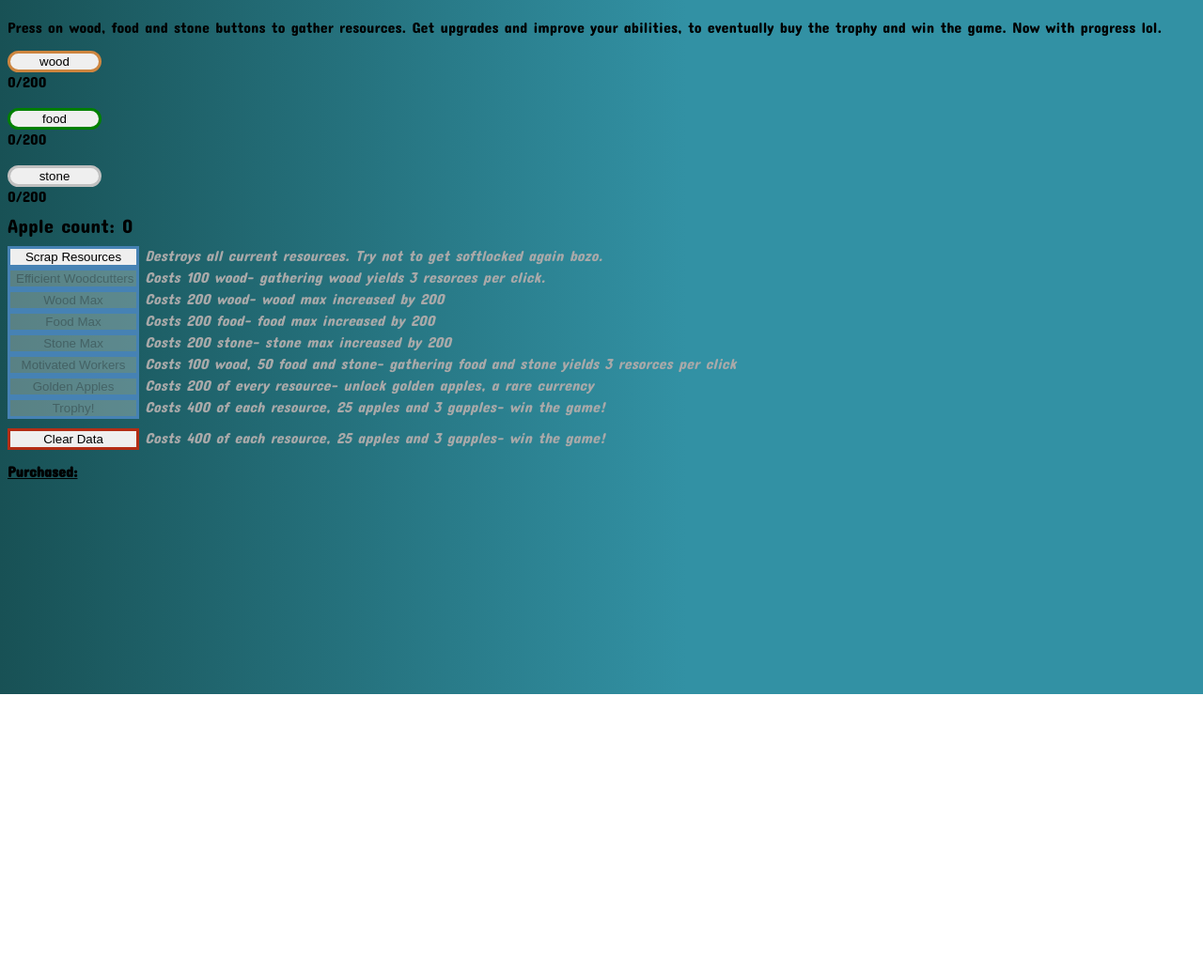
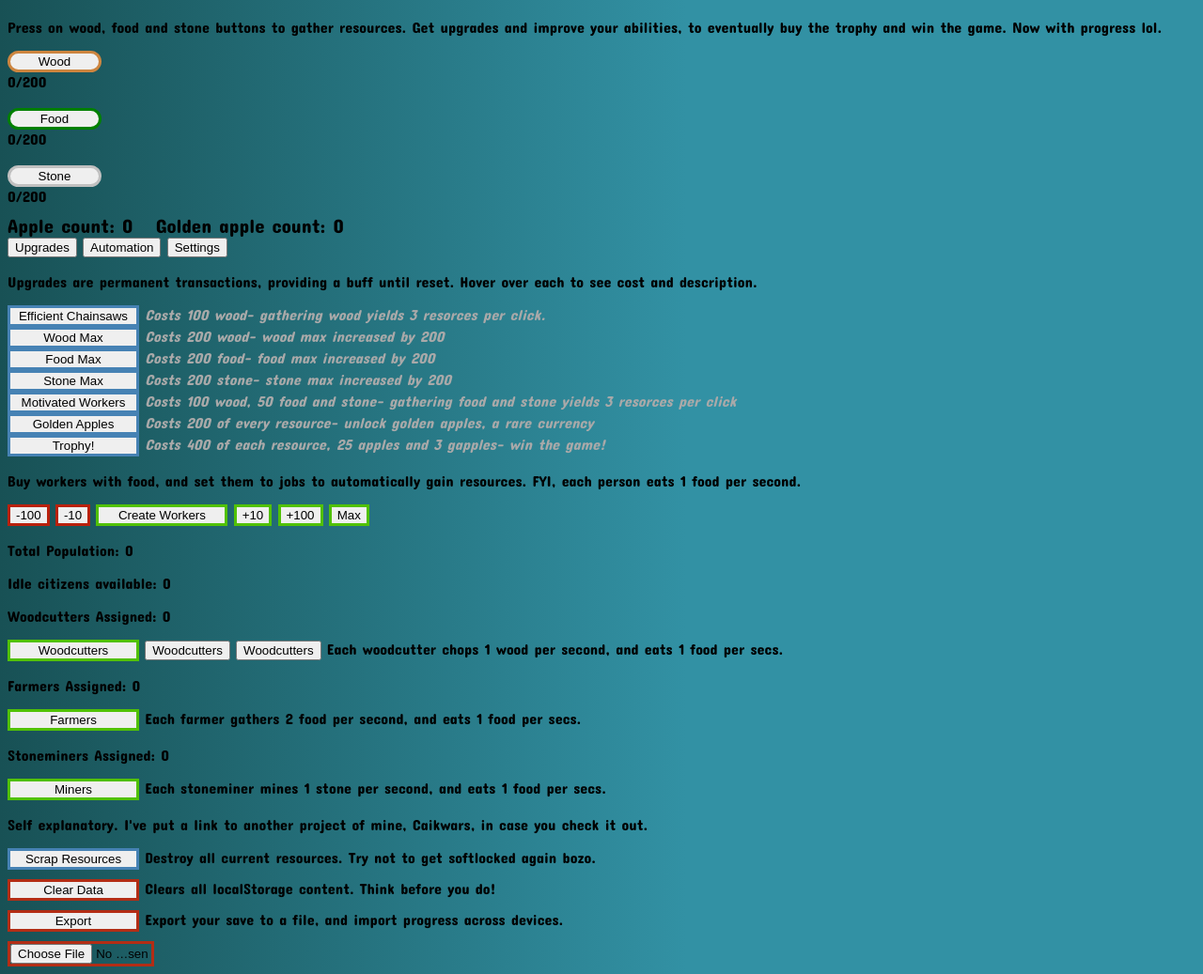
Before and after one commit to Ambush-4567/CivClicker, a plain HTML site: page index.html in a window 1280 px wide. Shown: the part 61-1098 px from the top of the page at 94% size. Before the commit the page ends 800 px from the top, so only its background shows below. Drawn offline with Linux system fonts and the light colour scheme.

Commit message:
Update index.html

```diff
--- a/index.html
+++ b/index.html
@@ -11,71 +11,91 @@
         <h1 id="header">Welcome To Shitty Civclicker V 1.1</h1>
         <p>Press on wood, food and stone buttons to gather resources. Get upgrades and improve your abilities, to eventually buy the trophy and win the game. Now with progress lol.</p>
     <div>
-        <section>
-        <input type="button" id="butt1" value="wood" onclick="woodGet()" style="border-radius: 30px; width: 100px; border: 3px solid rgb(205,133,63)"><br>
+        <input type="button" id="butt1" value="Wood" onclick="woodGet()" style="border-radius: 30px; width: 100px; border: 3px solid rgb(205,133,63)"><br>
         <span id="para1">0</span><span id="update">/200</span><br>
-        <br><input type="button" id="butt2" value="food" onclick="foodGet()" style="border-radius: 30px; width: 100px; border: 3px solid rgb(0,128,0)"><br>
+        <br><input type="button" id="butt2" value="Food" onclick="foodGet()" style="border-radius: 30px; width: 100px; border: 3px solid rgb(0,128,0)"><br>
         <span id="para2">0</span><span id="update2">/200</span><br>
-        <br><input type="button" id="butt3" value="stone" onclick="stoneGet()" style="border-radius: 30px; width: 100px; border: 3px solid rgb(192,192,192)"><br>
+        <br><input type="button" id="butt3" value="Stone" onclick="stoneGet()" style="border-radius: 30px; width: 100px; border: 3px solid rgb(192,192,192)"><br>
         <span id="para3">0</span><span id="update3">/200</span><br>
         <div>
         <span id="large">Apple count:&nbsp;<span id="appletxt">0&nbsp;&nbsp;</span><span id="gappletxt">&nbsp;Golden apple count:&nbsp;</span><span id="gappletxt2">0</span></span>
         </div>
-        </section>
     </div>
-    <div>
-        <section>
-        <span id="wrap1">
-        <input type="button" id="butt3.5" value="Scrap Resources" onclick="resDump()" style="width: 140px; border: 3px solid rgb(70,130,180)">
-        <span id="para3-5">Destroys all current resources. Try not to get softlocked again bozo.</span><br>
-        </span>
+    <input type="button" id="bar1" value="Upgrades" onclick="sect1()">
+    <input type="button" id="bar2" value="Automation" onclick="sect2()">
+    <input type="button" id="bar3" value="Settings" onclick="sect3()">
+    <!--Block for "Upgrades" section-->
+            <div id="box1">
+            <p id="header1">Upgrades are permanent transactions, providing a buff until reset. Hover over each to see cost and description.</p>
+            <span id="wrap1">
+            <input type="button" id="butt4" value="Efficient Chainsaws" onclick="woodUp()" style="width: 140px; border: 3px solid rgb(70,130,180)">
+            <span id="para4">Costs 100 wood- gathering wood yields 3 resorces per click.</span><br>
+            </span>
         <span id="wrap2">
-        <input type="button" id="butt4" value="Efficient Woodcutters" onclick="woodUp()" style="width: 140px; border: 3px solid rgb(70,130,180)">
-        <span id="para4">Costs 100 wood- gathering wood yields 3 resorces per click.</span><br>
-        </span>
-        <span id="wrap3">
         <input type="button" id="butt5" value="Wood Max" onclick="woodMax()" style="width: 140px; border: 3px solid rgb(70,130,180)">
         <span id="para5">Costs 200 wood- wood max increased by 200</span><br>
         </span>
-        <span id="wrap4">
+        <span id="wrap3">
         <input type="button" id="butt6" value="Food Max" onclick="foodMax()" style="width: 140px; border: 3px solid rgb(70,130,180)">
         <span id="para6">Costs 200 food- food max increased by 200</span><br>
         </span>
-        <span id="wrap5">
+        <span id="wrap4">
         <input type="button" id="butt7" value="Stone Max" onclick="stoneMax()" style="width: 140px; border: 3px solid rgb(70,130,180)">
         <span id="para7">Costs 200 stone- stone max increased by 200</span><br>
         </span>
-        <span id="wrap6">
+        <span id="wrap5">
         <input type="button" id="butt8" value="Motivated Workers" onclick="foodStoneUp()" style="width: 140px; border: 3px solid rgb(70,130,180)">
         <span id="para8">Costs 100 wood, 50 food and stone- gathering food and stone yields 3 resorces per click</span><br>
         </span>
-        <span id="wrap7">
+        <span id="wrap6">
         <input type="button" id="butt9" value="Golden Apples" onclick="gapUnlock()" style="width: 140px; border: 3px solid rgb(70,130,180)">
         <span id="para9">Costs 200 of every resource- unlock golden apples, a rare currency</span><br>
         </span>
-        <span id="wrap8">
+        <span id="wrap7">
         <input type="button" id="butt10" value="Trophy!" onclick="winTrophy()" style="width: 140px; border: 3px solid rgb(70,130,180)">
         <span id="para10">Costs 400 of each resource, 25 apples and 3 gapples- win the game!</span><br>
         </span>
-        <span id="wrap9">
-        <input type="button" id="butt11" value="Clear Data" onclick="storgClear()" style="width: 140px; border: 3px solid rgb(179, 45, 21); margin-top: 10px;">
-        <span id="para10">Costs 400 of each resource, 25 apples and 3 gapples- win the game!</span><br>
-        </span>
-    </section>
-    </div>
-    <div>
-    <section>
-        <h2><u>Purchased:</u></h2>
-        <p id="paragraph">
-            <span id="para12">1. efficient woodcutters</span><br>
-            <span id="para13">2. wood maximum</span><br>
-            <span id="para14">3. food maximum</span><br>
-            <span id="para15">4. stone maximum</span><br>
-            <span id="para16">5. motivated workers</span><br>
-            <span id="para17">6. golden apples</span><br>
-            <span id="para18">7. gold trophy</span>
-        </p>
-    </section>
-    </div>
+        </div>
+        <!--Block for "Automation" section-->
+        <div id="box2">
+            <p id="header2">Buy workers with food, and set them to jobs to automatically gain resources. FYI, each person eats 1 food per second.</p>
+            <input type="button" id="popNeg100" onclick="popNeg100()" value="-100" style="border: 3px solid rgb(185, 33, 13)">
+            <input type="button" id="popNeg10" onclick="popNeg10()" value="-10" style="border: 3px solid rgb(185, 33, 13)">
+            <input type="button" id="buttPop" onclick="populateUp()" value="Create Workers" style="width: 140px; border: 3px solid rgb(81, 193, 6)">
+            <input type="button" id="popAdd10" onclick="popAdd10()" value="+10" style="border: 3px solid rgb(81, 193, 6)">
+            <input type="button" id="popAdd100" onclick="popAdd100()" value="+100" style="border: 3px solid rgb(81, 193, 6)">
+            <input type="button" id="popAdd100" onclick="popAddMax()" value="Max" style="border: 3px solid rgb(81, 193, 6)">
+            <p id="paragraph1">Total Population:&nbsp;<span id="count">0</span></p>
+            <p id="paragraph2">Idle citizens available:&nbsp;<span id="count1">0</span></p>
+            <p id="paragraph3">Woodcutters Assigned:&nbsp;<span id="count2">0</span></p>
+            <input id="butt11" type="button" value="Woodcutters" onclick="autoWood()" style="width: 140px; border: 3px solid rgb(81, 193, 6)">
+            <input id="butt12" type="button" value="Woodcutters" onclick="autoWood2()">
+            <input id="butt13" type="button" value="Woodcutters" onclick="autoWood3()">
+            <span id="para11">Each woodcutter chops 1 wood per second, and eats 1 food per secs.</span><br>
+            <p id="paragraph4">Farmers Assigned:&nbsp;<span id="count3">0</span></p>
+            <input id="butt12" type="button" value="Farmers" onclick="autoFood()" style="width: 140px; border: 3px solid rgb(81, 193, 6)">
+            <span id="para12">Each farmer gathers 2 food per second, and eats 1 food per secs.</span><br>
+            <p id="paragraph5">Stoneminers Assigned:&nbsp;<span id="count4">0</span></p>
+            <input id="butt13" type="button" value="Miners" onclick="autoStone()" style="width: 140px; border: 3px solid rgb(81, 193, 6)">
+            <span id="para13">Each stoneminer mines 1 stone per second, and eats 1 food per secs.</span><br>
+        </div>
+        <!--Block for "Settings" section-->
+        <div id="box3">
+            <p id="header3">Self explanatory. I've put a link to another project of mine, Caikwars, in case you check it out.</p>
+            <span id="wrap8">
+            <input type="button" id="butt11" value="Scrap Resources" onclick="resDump()" style="width: 140px; border: 3px solid rgb(70,130,180)">
+            <span id="para11">Destroy all current resources. Try not to get softlocked again bozo.</span><br>
+            </span>
+            <span id="wrap9">
+            <input type="button" id="butt12" value="Clear Data" onclick="storgClear()" style="width: 140px; border: 3px solid rgb(179, 45, 21); margin-top: 10px;">
+            <span id="para12">Clears all localStorage content. Think before you do!</span><br>
+            </span>
+            <span id="wrap10">
+            <input type="button" id="butt13" value="Export" onclick="exportSave()" style="width: 140px; border: 3px solid rgb(179, 45, 21); margin-top: 10px;">
+            <span id="para13">Export your save to a file, and import progress across devices.</span><br>
+            <input type="file" id="importFile" accept=".json" style="width: 150px; border: 3px solid rgb(179, 45, 21); margin-top: 10px;">
+            </span>
+            </div>
+
     </body>
 </html>
```
